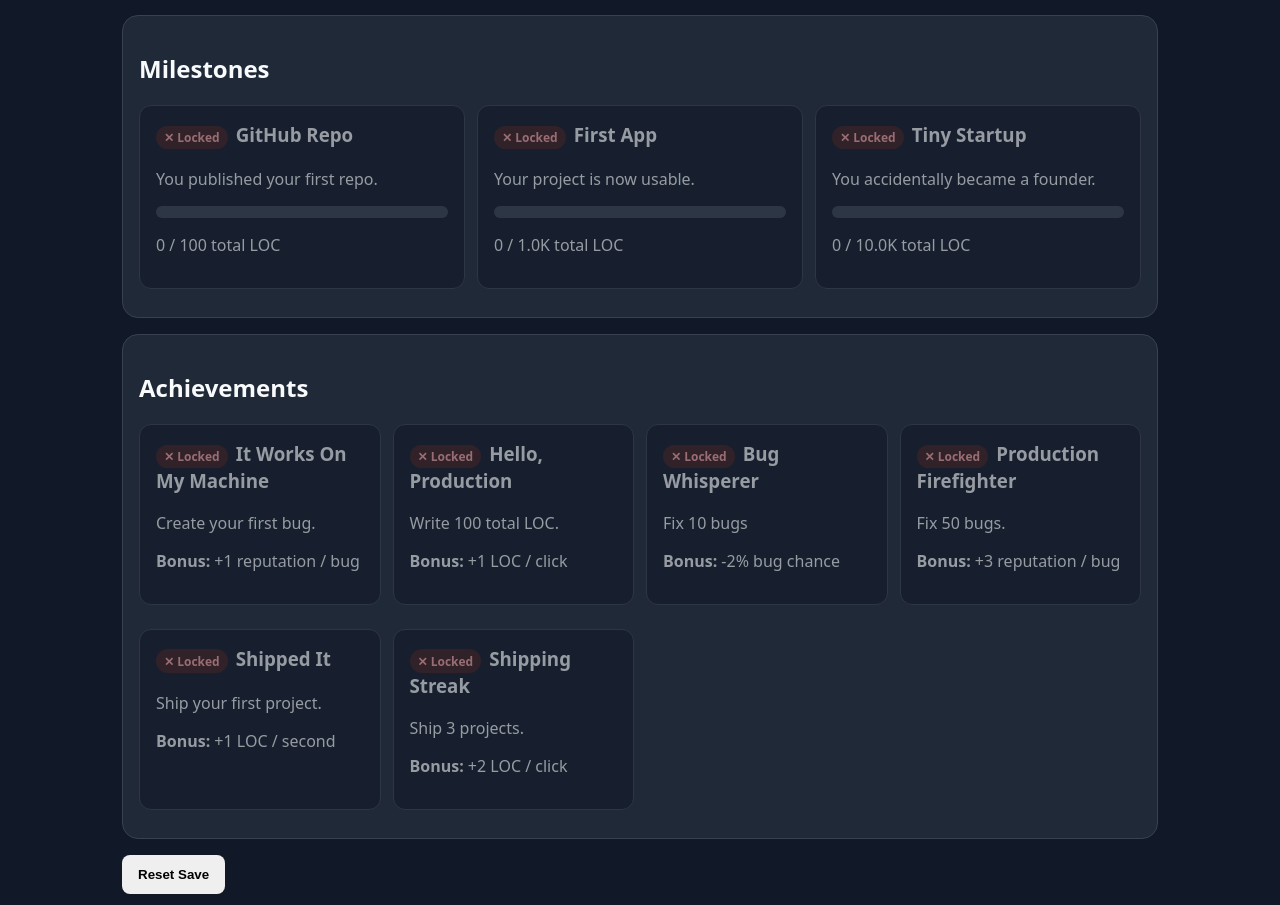
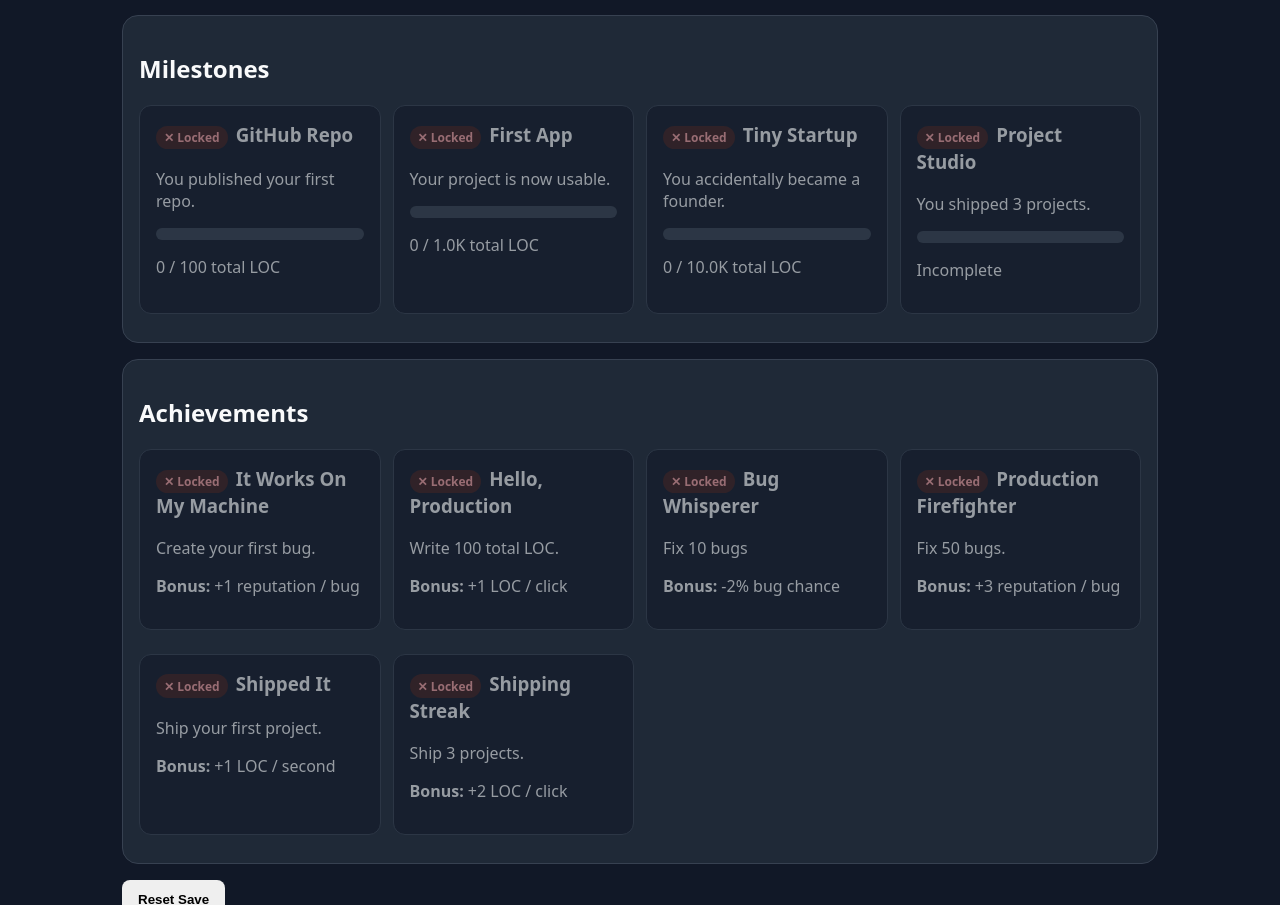
Before and after one commit to BlazingHotCode/commit-clicker, a React (Vite) app: page / in a window 1280 px wide. Shown: the part 1995-2900 px from the top of the page. Built offline with nearby package versions, Linux system fonts and the light colour scheme.

Commit message:
support non-LOC milestone goals

```diff
--- a/src/components/milestones/MilestonePanel.tsx
+++ b/src/components/milestones/MilestonePanel.tsx
@@ -13,15 +13,19 @@ export function MilestonePanel({ state }: MilestonePanelProps) {
 
       <div className="milestone-grid">
         {milestones.map((milestone) => {
-          const progress = Math.min(
-            state.totalLinesOfCode / milestone.requiredTotalLoc,
-            1,
-          );
+          const progress = milestone.requiredTotalLoc
+            ? Math.min(state.totalLinesOfCode / milestone.requiredTotalLoc, 1)
+            : milestone.isUnlocked?.(state)
+              ? 1
+              : 0;
 
           const unlocked = progress >= 1;
 
           return (
-            <article key={milestone.id} className={unlocked ? "completed-card" : "locked-card"}>
+            <article
+              key={milestone.id}
+              className={unlocked ? "completed-card" : "locked-card"}
+            >
               <h3>
                 <span
                   className={
@@ -45,8 +49,13 @@ export function MilestonePanel({ state }: MilestonePanelProps) {
               </div>
 
               <p>
-                {formatNumber(state.totalLinesOfCode)} /{" "}
-                {formatNumber(milestone.requiredTotalLoc)} total LOC
+                {milestone.requiredTotalLoc
+                  ? `${formatNumber(state.totalLinesOfCode)} / ${formatNumber(
+                      milestone.requiredTotalLoc,
+                    )} total LOC`
+                  : unlocked
+                    ? "Complete"
+                    : "Incomplete"}
               </p>
             </article>
           );
--- a/src/game/data/milestones.ts
+++ b/src/game/data/milestones.ts
@@ -1,8 +1,11 @@
+import type { GameState } from "../state/types";
+
 export type Milestone = {
   id: string;
   name: string;
   description: string;
-  requiredTotalLoc: number;
+  requiredTotalLoc?: number;
+  isUnlocked?: (state: GameState) => boolean;
 };
 
 export const milestones: Milestone[] = [
@@ -24,4 +27,10 @@ export const milestones: Milestone[] = [
     description: "You accidentally became a founder.",
     requiredTotalLoc: 10_000,
   },
+  {
+    id: "projectStudio",
+    name: "Project Studio",
+    description: "You shipped 3 projects.",
+    isUnlocked: (state) => state.completedProjects.length >= 3,
+  },
 ];
```
